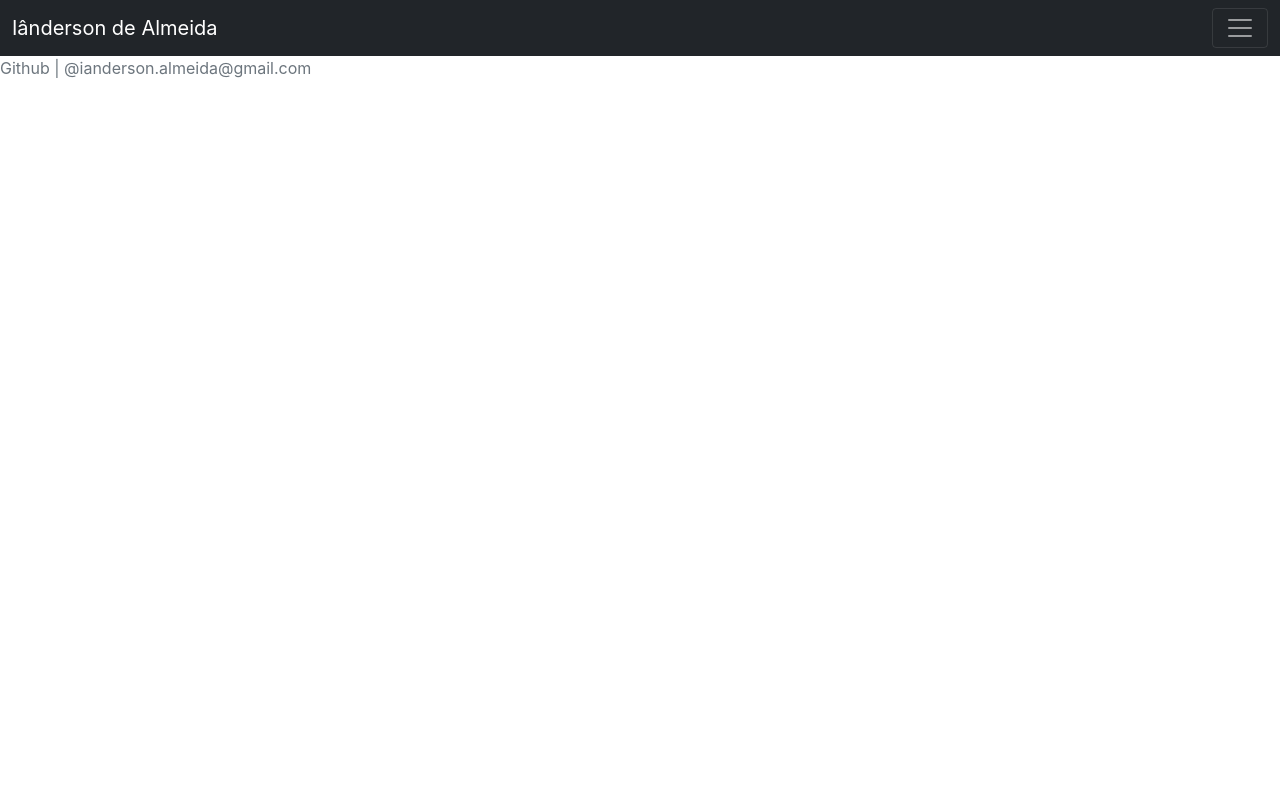
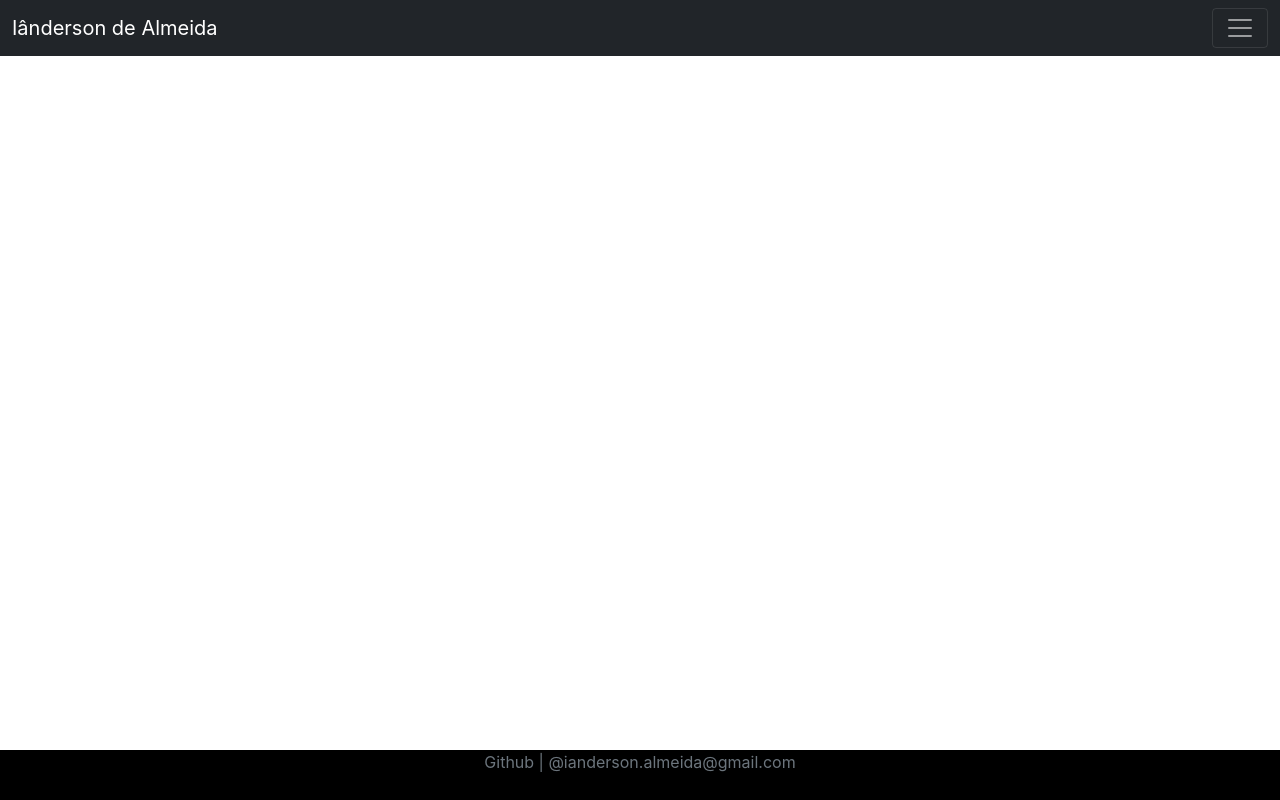
Before and after one commit to iandersonalmeida/web, a React (Create React App) app: page / in a window 1280 px wide. Built offline with nearby package versions, Linux system fonts and the light colour scheme.

Commit message:
Modify App.css

```diff
--- a/src/App.css
+++ b/src/App.css
@@ -24,6 +24,17 @@
   color: white;
 }
 
+.footer{
+  position: absolute;
+  bottom: 0;
+  width: 100%;
+  height: 50px;
+  background-color: black;
+  text-align: center;
+  color: white;
+}
+
+
 .App-link {
   color: #61dafb;
 }
```
